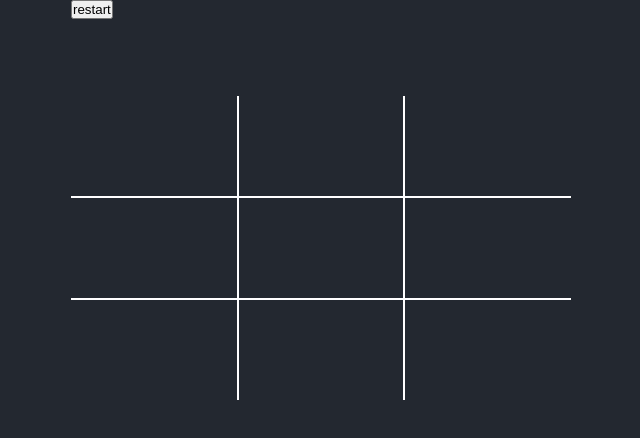
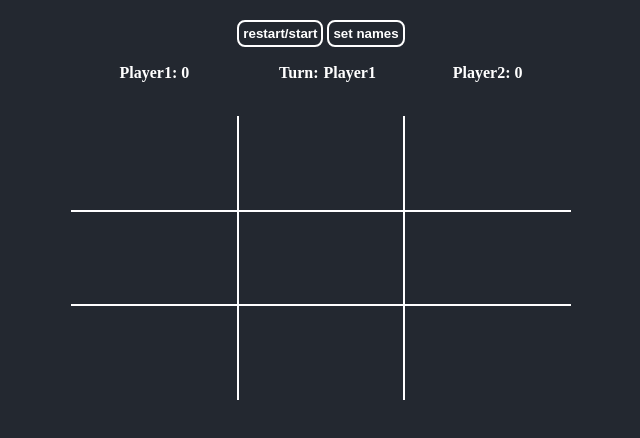
Before and after one commit to blariise/odin-tictactoe, a plain HTML site: page index.html in a window 1280 px wide. Shown: the whole page, without its empty margins (319-959 px from the left). Drawn offline with Linux system fonts and the light colour scheme.

Commit message:
Add buttons to restart, set names

```diff
--- a/index.html
+++ b/index.html
@@ -11,10 +11,29 @@
       <div class="game-container">
         <div class="inputs">
           <div class="buttons">
-            <button>restart</button>
+            <button>restart/start</button>
+            <button>set names</button>
           </div>
         </div>
         <div class="scores">
+          <div class="player">
+            <div class="score">
+              Player1: 0
+            </div>
+          </div>
+          <div class="to-move">
+            <div class="turn-text">
+              Turn:
+            </div>
+            <div class="name">
+              Player1
+            </div>
+          </div>
+          <div class="player">
+            <div class="score">
+              Player2: 0
+            </div>
+          </div>
         </div>
         <div class="board-grid">
           <div class="cell top left" data-id="0">
--- a/styles.css
+++ b/styles.css
@@ -16,10 +16,59 @@ body {
 }
 
 .game-container {
+  margin-top: 20px;
   max-width: 500px;
   grid-area: 1 / 2 / 2 / 3;
   display: grid;
-  grid-template-rows: 3rem 3rem 1fr;
+  grid-template-rows: 1.5rem 2rem 1fr;
+  gap: 20px;
+}
+
+.inputs {
+  display: grid;
+  justify-items: center;
+}
+
+.buttons button {
+  padding: 4px;
+  background-color: #232830;
+  border: 2px solid #FFFFFF;
+  border-radius: 8px;
+  color: #FFFFFF;
+  font-weight: bold;
+}
+
+.buttons button:hover {
+  background-color: #556073;
+}
+
+.scores {
+  display: grid;
+  grid-template-columns: 1fr 1fr 1fr;
+  color: #FFFFFF;
+  font-size: 1rem;
+  font-weight: bold;
+}
+
+.to-move {
+  display: grid;
+  grid-template-columns: 1fr 1fr;
+  justify-items: center;
+
+  gap: 5px;
+}
+
+.turn-text {
+  justify-self: end;
+}
+
+.to-move .name {
+  justify-self: start;
+}
+
+.player {
+  display: grid;
+  justify-items: center;
 }
 
 .board-grid {
```
